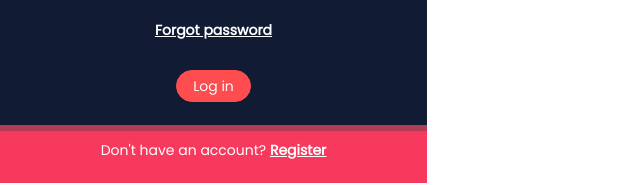
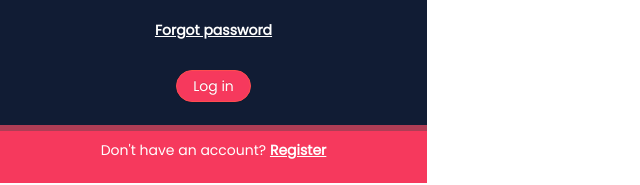
Before and after one commit to changdaniel/chrome-extension, a React (Create React App) app: page / in a window 1280 px wide. Shown: the part 228-413 px from the top of the page, without its empty margins (0-640 px from the left). Built offline with nearby package versions, Linux system fonts and the light colour scheme; a web font is replaced by a local one.

Commit message:
Added forgot password routing, fixed manifest to allow only necessary permissions

```diff
--- a/src/App.css
+++ b/src/App.css
@@ -46,6 +46,11 @@
 .App-body p{
   color: white
 }
+
+.App-body h2{
+  color: white
+}
+
 .App-body h3{
   color: white
 }
@@ -53,6 +58,9 @@
   color: white
 }
 
+.App-body button{
+  background-color: #f6395d;
+}
 
 
 .App-footer {
--- a/src/components/login.js
+++ b/src/components/login.js
@@ -8,8 +8,8 @@ const Login = (props) => {
 
     return(
         <Wrapper
-         body = {<LoginForm loginRequest ={props.loginRequest}/>}
-         footer = {<p>Don't have an account? <a onClick={props.switchPage}><b><u>Register</u></b></a> </p>}
+         body = {<LoginForm forgotPassword={props.forgotPassword} loginRequest ={props.loginRequest}/>}
+         footer = {<p>Don't have an account? <a onClick={props.switchPage}>Register</a> </p>}
         />
     )
 }
--- a/src/components/loginform.js
+++ b/src/components/loginform.js
@@ -38,7 +38,7 @@ function LoginForm(props) {
         </Form.Item>
 
         <Form.Item>
-          <a className="login-form-forgot" href="">
+          <a className="login-form-forgot" onClick={props.forgotPassword}>
             Forgot password
           </a>
         </Form.Item>
```
Also changed, not shown: public/manifest.json, 1 other file (tests, documents, lock files or other folders).
